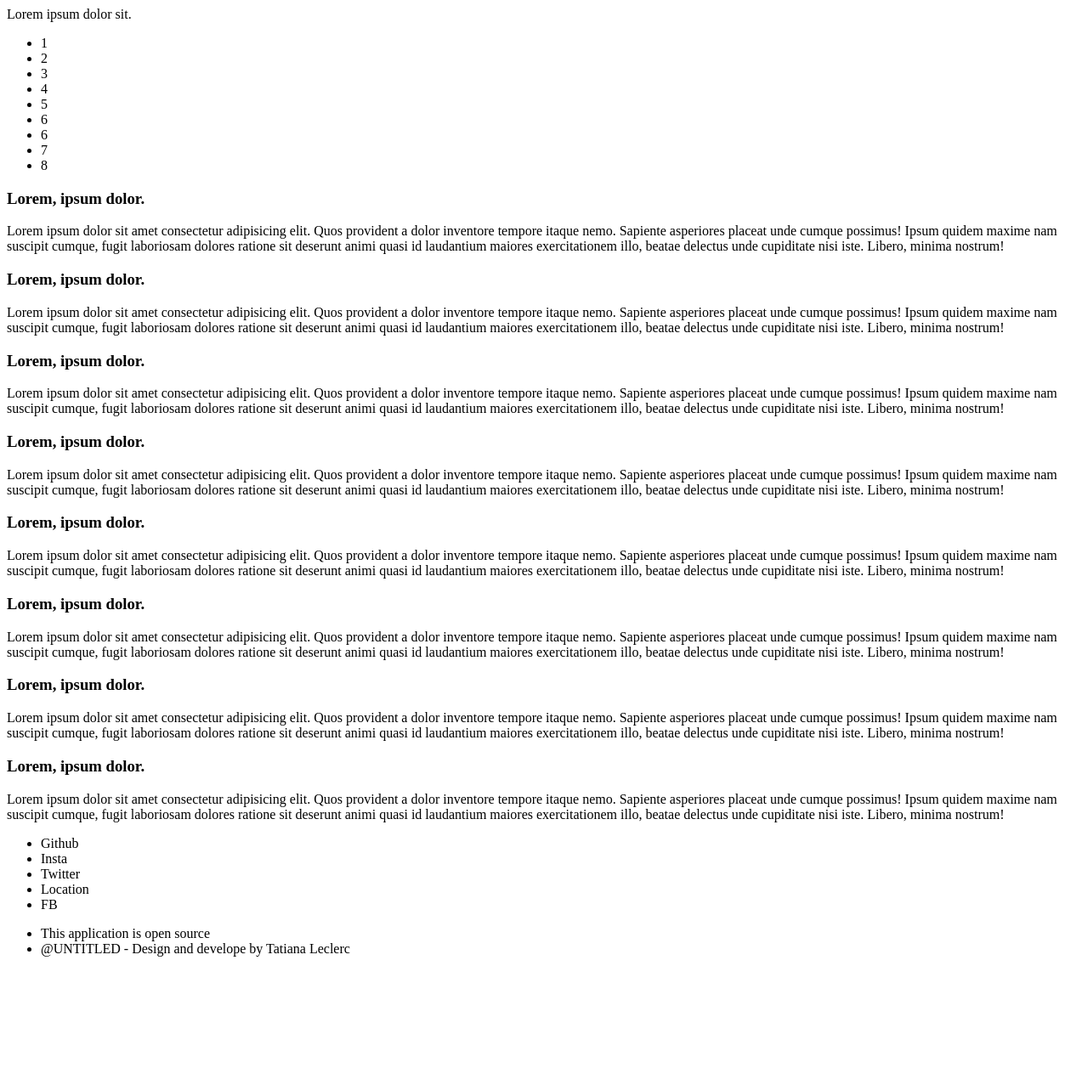
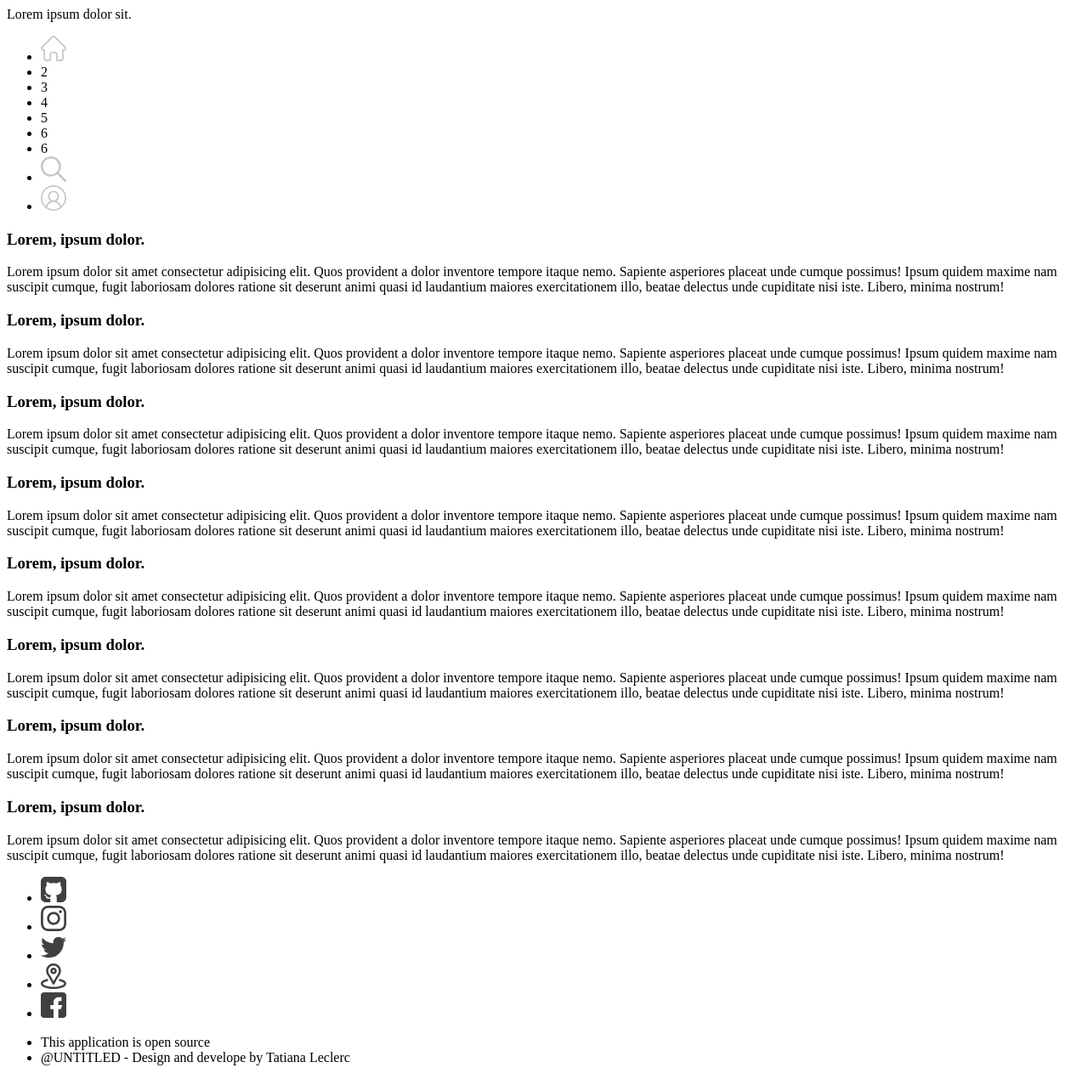
Before and after one commit to Aiia22/WebApp-ES6, a plain HTML site: page index.html in a window 1280 px wide. Shown: the whole page at 85% size. Before the commit the page ends 1142 px from the top, so only its background shows below. Drawn offline with Linux system fonts and the light colour scheme.

Commit message:
import :images & icons, npm (sass)

```diff
--- /dev/null
+++ b/Assets/scss/main.scss
@@ -0,0 +1,10 @@
+* {
+  margin: 0;
+  padding: 0;
+}
+
+#wrapper {
+  height: 100vh;
+  margin: 0;
+  padding: 0;
+}
--- a/index.html
+++ b/index.html
@@ -13,15 +13,15 @@
   <!--Nav-->
   <nav id="Nav1">
       <ul>
-        <li class="active nav">1</li>
+        <li class="active nav"><a href="index.html"><img src="assets/images/home.svg" alt="home" width="30"></a></li>
         <li class="nav">2</li>
         <li class="nav">3</li>
         <li class="nav">4</li>
         <li class="nav">5</li>
         <li class="nav">6</li>
         <li class="nav">6</li>
-        <li class="nav">7</li>
-        <li class="nav">8</li>
+        <li class="nav"><a href="index.html"><img src="assets/images/loupe.svg" alt="home" width="30"></a></li>
+        <li class="nav"><a href="index.html"><img src="assets/images/user.svg" alt="home" width="30"></a></li>
       </ul>
   </nav>
   <!--Main-->
@@ -126,11 +126,11 @@
   <div>
       <footer>
         <ul>
-            <li>Github</li>
-            <li>Insta</li>
-            <li>Twitter</li>
-            <li>Location</li>
-            <li>FB</li>
+            <li><a href="index.html"><img src="assets/images/github-sign.svg" alt="github" width="30"></a></li>
+            <li><a href="index.html"><img src="assets/images/instagram.svg" alt="instagram" width="30"></a></li>
+            <li><a href="index.html"><img src="assets/images/twitter.svg" alt="twitter" width="30"></a></li>
+            <li><a href="index.html"><img src="assets/images/placeholder.svg" alt="location" width="30"></a></li>
+            <li><a href="index.html"><img src="assets/images/facebook.svg" alt="facebook" width="30"></a></li>
         </ul>
       </footer>
 </div>
```
Also changed, not shown: Assets/css/main.css (added), Assets/images/bulb.jpg (added), Assets/images/close.svg (added), Assets/images/facebook.svg (added), Assets/images/facebook2.svg (added), Assets/images/github-sign.svg (added), Assets/images/github-sign2.svg (added), Assets/images/home.svg (added), Assets/images/instagram.svg (added), Assets/images/instagram2.svg (added), Assets/images/loupe.svg (added), Assets/images/placeholder.svg (added), Assets/images/placeholder2.svg (added), Assets/images/twitter.svg (added), 4 more files.
